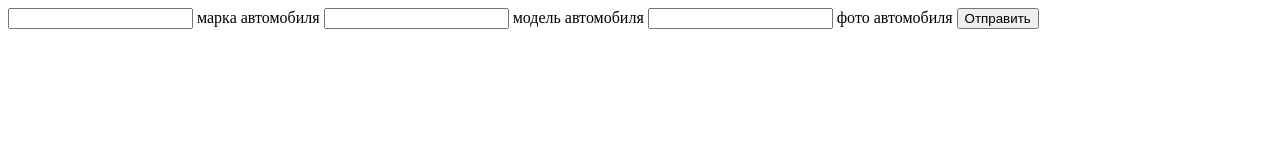
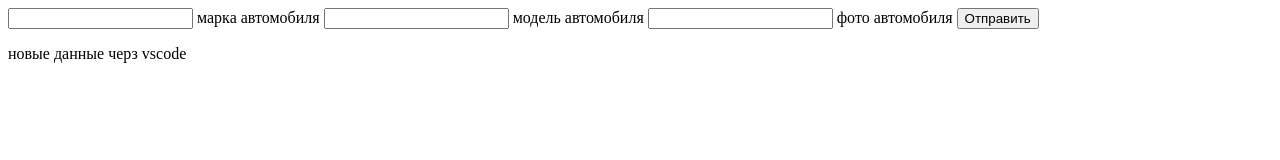
Before and after one commit to NordicLeader/grou111, a plain HTML site: page DZ17.go/index.html in a window 1280 px wide. Drawn offline with Linux system fonts and the light colour scheme.

Commit message:
via vscode first

```diff
--- a/DZ17.go/index.html
+++ b/DZ17.go/index.html
@@ -8,3 +8,5 @@
     <input type="text" name="photo"> фото автомобиля
     <button>Отправить</button>
 </form>
+
+новые данные черз  vscode
```
